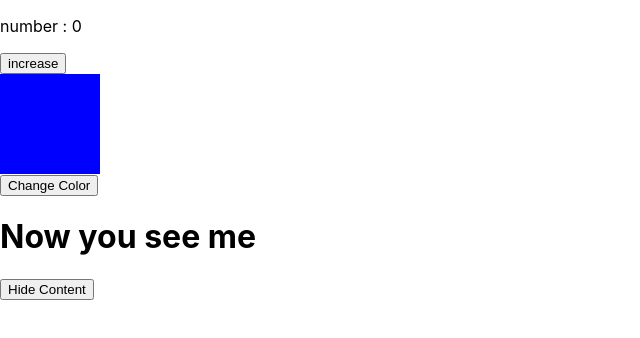
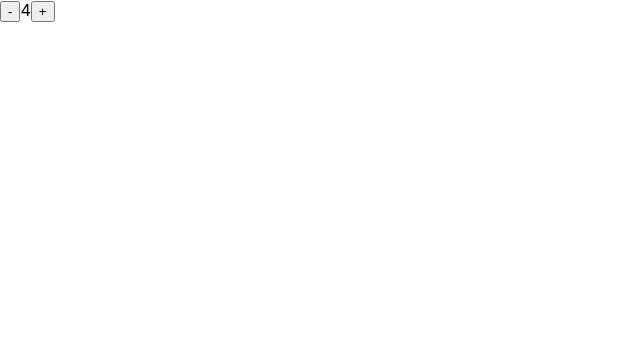
Before and after one commit to Asingura-Philip/reactdevs, a React (Create React App) app: page / in a window 1280 px wide. Shown: the top 338 px of the page, without its empty margins (0-640 px from the left). Built offline with nearby package versions, Linux system fonts and the light colour scheme.

Commit message:
use state

```diff
--- a/src/App.js
+++ b/src/App.js
@@ -6,10 +6,10 @@ import "./App.css";
 // import Userlist from "./userList.js";
 // import Profilecard from "./ProfileCard.jsx";
 // import Click from "./button.jsx";
-import MyCounter from './counter.jsx'
-import ChangeColor from "./color.jsx";
-import HideContent from "./hide.jsx";
-
+// import MyCounter from './counter.jsx'
+// import ChangeColor from "./color.jsx";
+// import HideContent from "./hide.jsx";
+import Rhook from "./hooks.jsx";
 
 function App() {
   // const data = "words";
@@ -18,9 +18,10 @@ function App() {
 
   return (
     <>
-      <MyCounter/>
+      <Rhook/>
+      {/* <MyCounter/>
       <ChangeColor/>
-      <HideContent/>
+      <HideContent/> */}
       {/* <Click/> */}
       {/* <Profilecard name={"Asingura Philip"} age={24} /> */}
 
```
